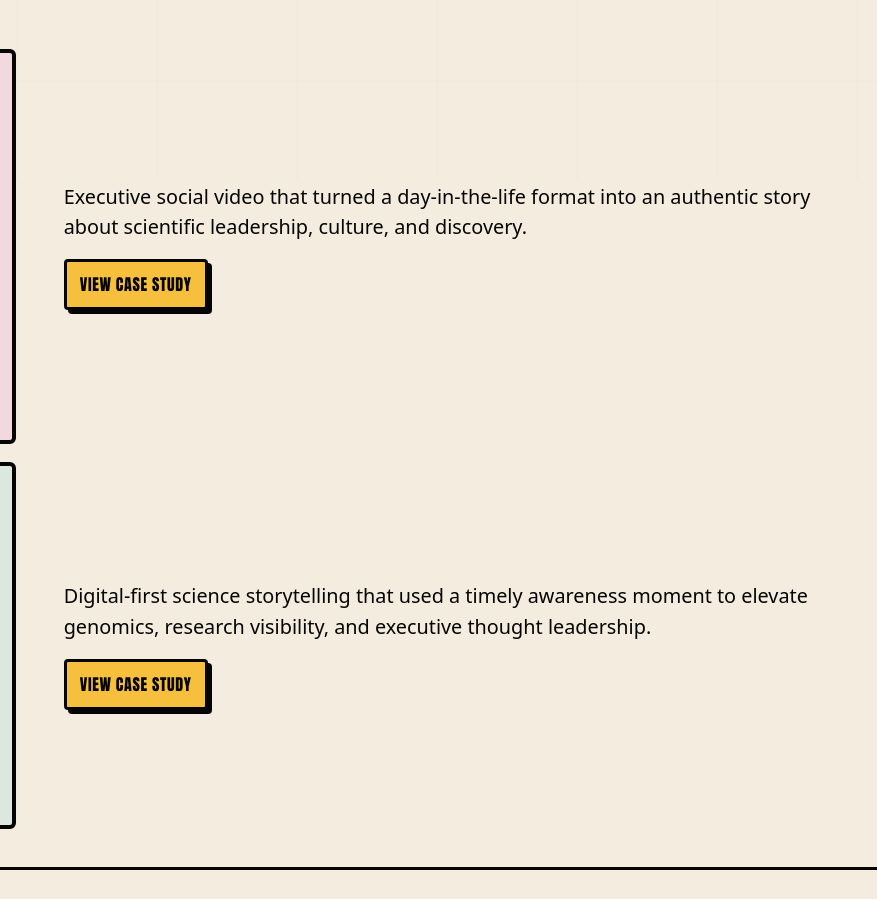
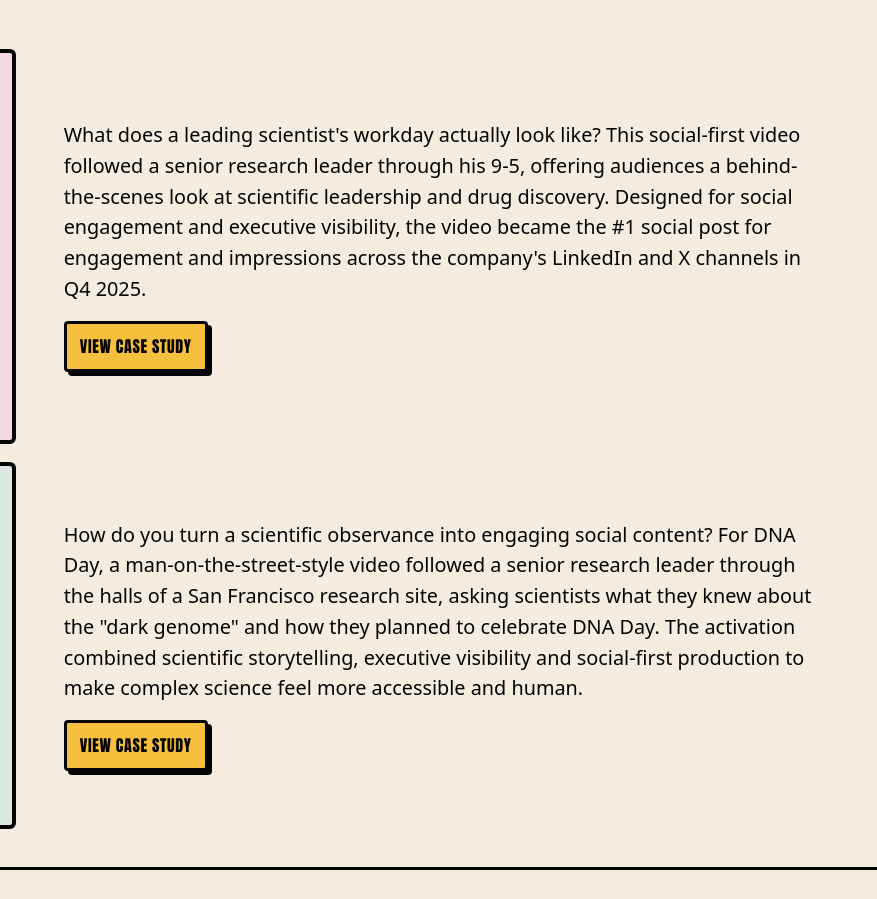
Before and after one commit to JaimeB323/Jaime-Botello---Portfolio, a plain HTML site: page strategic-communications-corporate-storytelling.html in a window 1280 px wide. Shown: the part 620-1519 px from the top of the page, 403-1280 px from the left. Drawn offline with Linux system fonts and the light colour scheme.

Commit message:
Executive Update

```diff
--- a/strategic-communications-corporate-storytelling.html
+++ b/strategic-communications-corporate-storytelling.html
@@ -2497,7 +2497,7 @@
             </div>
           </article>
           <div class="corporate-description-box">
-            <p>Executive social video that turned a day-in-the-life format into an authentic story about scientific leadership, culture, and discovery.</p>
+            <p>What does a leading scientist's workday actually look like? This social-first video followed a senior research leader through his 9-5, offering audiences a behind-the-scenes look at scientific leadership and drug discovery. Designed for social engagement and executive visibility, the video became the #1 social post for engagement and impressions across the company's LinkedIn and X channels in Q4 2025.</p>
             <a class="mini-button" href="my-9-5-social-video.html">View Case Study</a>
           </div>
         </div>
@@ -2512,7 +2512,7 @@
             </div>
           </article>
           <div class="corporate-description-box">
-            <p>Digital-first science storytelling that used a timely awareness moment to elevate genomics, research visibility, and executive thought leadership.</p>
+            <p>How do you turn a scientific observance into engaging social content? For DNA Day, a man-on-the-street-style video followed a senior research leader through the halls of a San Francisco research site, asking scientists what they knew about the "dark genome" and how they planned to celebrate DNA Day. The activation combined scientific storytelling, executive visibility and social-first production to make complex science feel more accessible and human.</p>
             <a class="mini-button" href="dna-day-social-activation.html">View Case Study</a>
           </div>
         </div>
```
